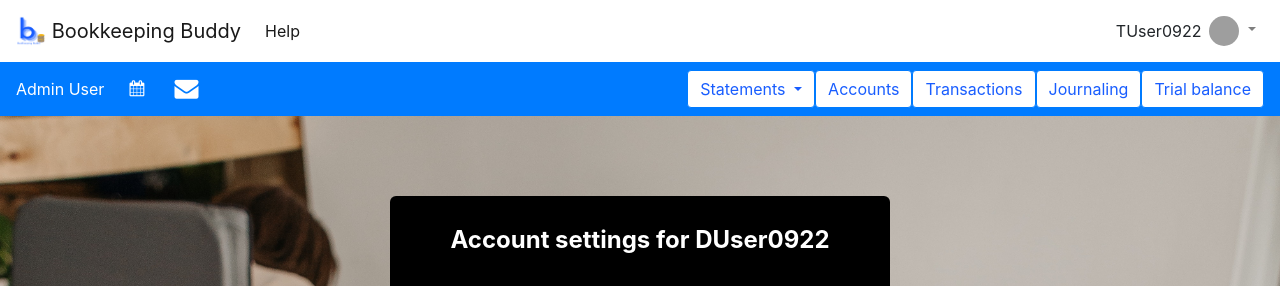
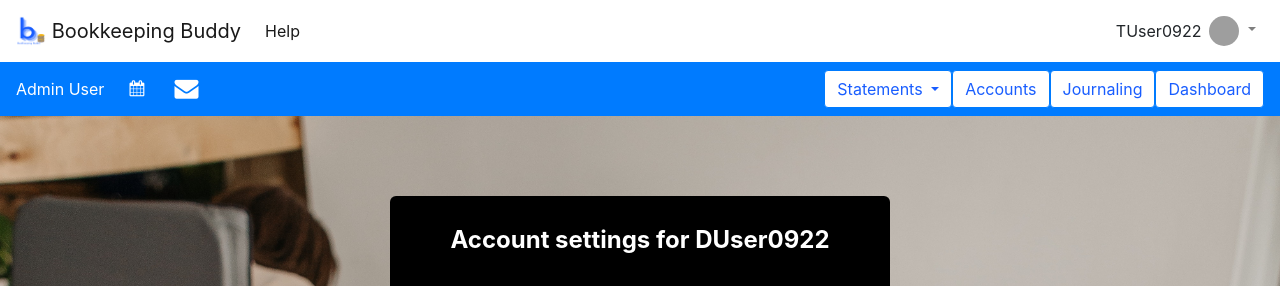
Before and after one commit to appl-domain-group-1/Bookkeeping-Buddy, a Flask app: a page that uses appl_domain/templates/base.html in a window 1280 px wide. Shown: the top 286 px of the page. Run offline with Flask 2, Linux system fonts and the light colour scheme; a user stored in the database is signed in; data comes from the database, SQL or seed files in the repository; some libraries are stand-ins or nearby versions; grey boxes are pictures that could not be loaded.

Commit message:
Issue #146, 147 and 148.

```diff
--- a/appl_domain/templates/base.html
+++ b/appl_domain/templates/base.html
@@ -248,12 +248,12 @@
                 <li><a href="{{ url_for('statements.income_statement') }}">Income statement</a></li>
                 <li><a href="{{ url_for('statements.retained_earnings') }}">Retained earnings statement</a></li>
                 <li><a href="{{ url_for('statements.balance_sheet') }}">Balance sheet</a></li>
+                  <li><a href="{{ url_for('statements.trial_balance') }}">Trial Balance</a></li>
               </ul>
             </div>
  <button type="button" class="btn btn-outline-primary" data-toggle="tooltip" data-placement="top" title="View chart of accounts or create a new account" style = "background-color: white; color: #185DFF"  onclick="window.location.href='{{ url_for('fin_accts.view_accounts')}}'">Accounts</button>
-        <button type="button" class="btn btn-outline-primary" data-toggle="tooltip" data-placement="top" title="View transactions or create a new transaction" style = "background-color: white; color: #185DFF" >Transactions</button>
         <button type="button" class="btn btn-outline-primary" style = "background-color: white; color: #185DFF" data-toggle="tooltip" data-placement="top" title="Create and view journal entries" onclick="window.location.href='{{ url_for('journaling.journal') }}'">Journaling</button>
-        <button type="button" class="btn btn-outline-primary" style = "background-color: white; color: #185DFF" data-toggle="tooltip" data-placement="top" title="Create a trial balance" onclick="window.location.href='{{ url_for('statements.trial_balance') }}'">Trial balance</button>
+            <button type="button" class="btn btn-outline-primary" data-toggle="tooltip" data-placement="top" title="View dashboard" style = "background-color: white; color: #185DFF" >Dashboard</button>
     </form>
   </div>
 </nav>
```
